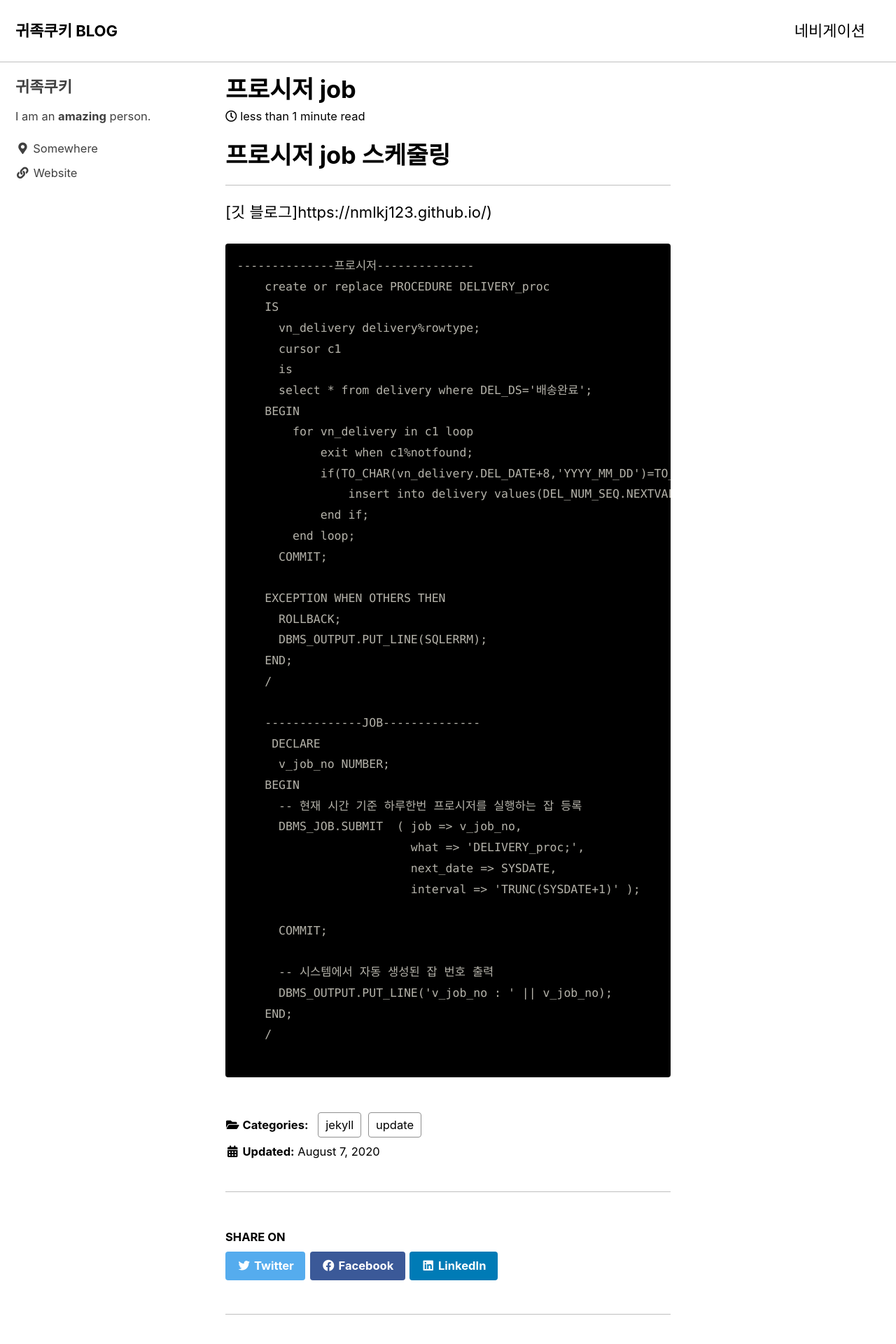
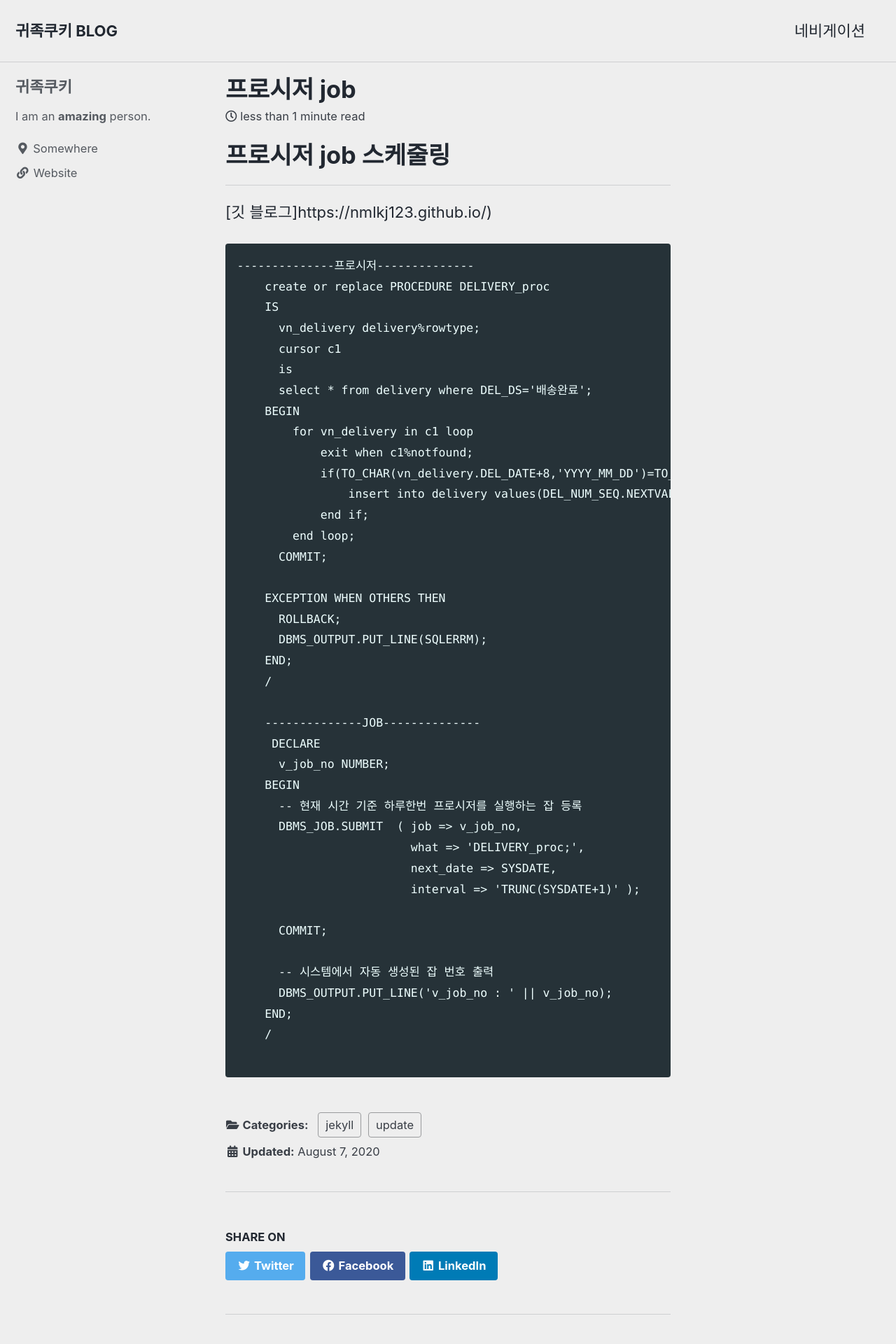
Before and after one commit to nmlkj123/cookie.github.io, a Jekyll site: the page built from _posts/2020-08-07-procpost.md, in a window 1280 px wide. Shown: the top 1920 px of the page at 70% size. Built offline with Jekyll 4.4.1, drawn with Linux system fonts in a browser that asks for light colours; cached includes are drawn as plain includes.

Commit message:
Update _config.yml

```diff
--- a/_config.yml
+++ b/_config.yml
@@ -13,7 +13,7 @@
 # theme                  : "minimal-mistakes-jekyll"
 # remote_theme           : "mmistakes/minimal-mistakes"
 remote_theme : mmistakes/minimal-mistakes
-minimal_mistakes_skin    : "contrast" # "air", "aqua", "contrast", "dark", "dirt", "neon", "mint", "plum", "sunrise"
+minimal_mistakes_skin    : "air" # "air", "aqua", "contrast", "dark", "dirt", "neon", "mint", "plum", "sunrise"
 
 # Site Settings
 locale                   : "en-US"
```
